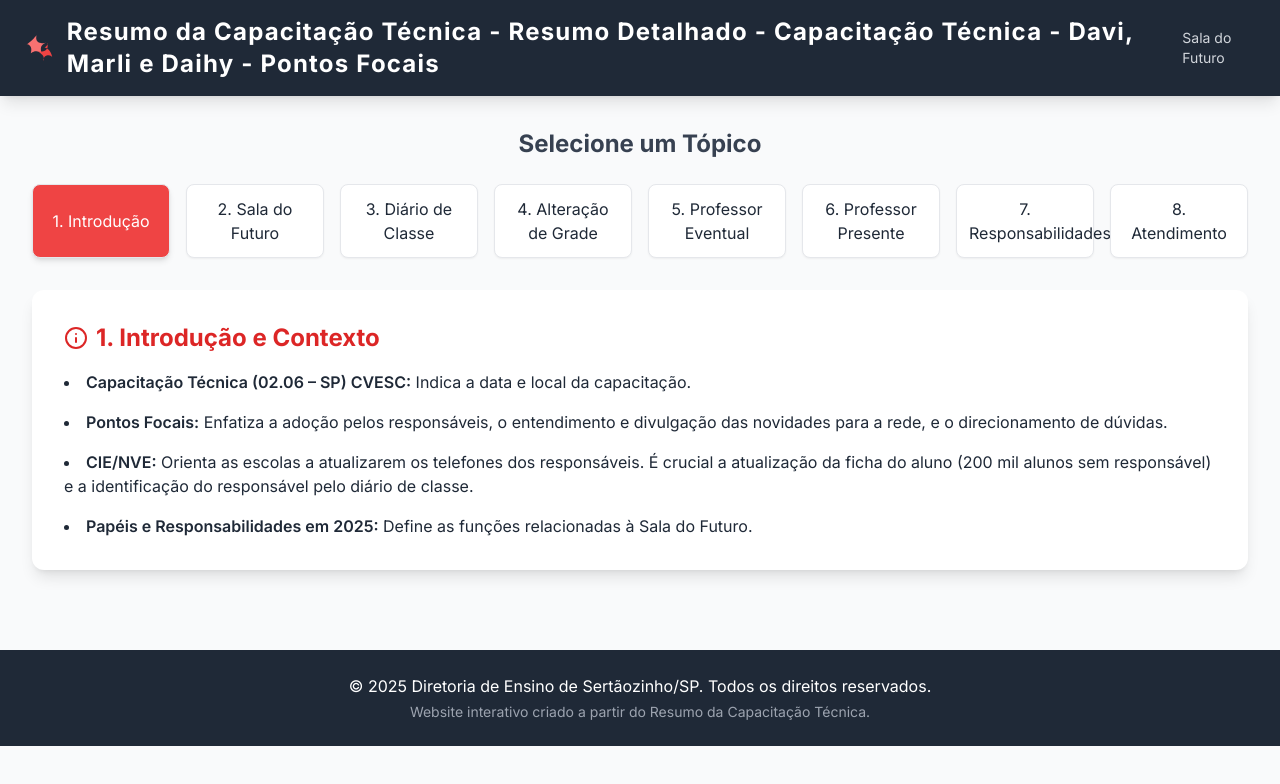
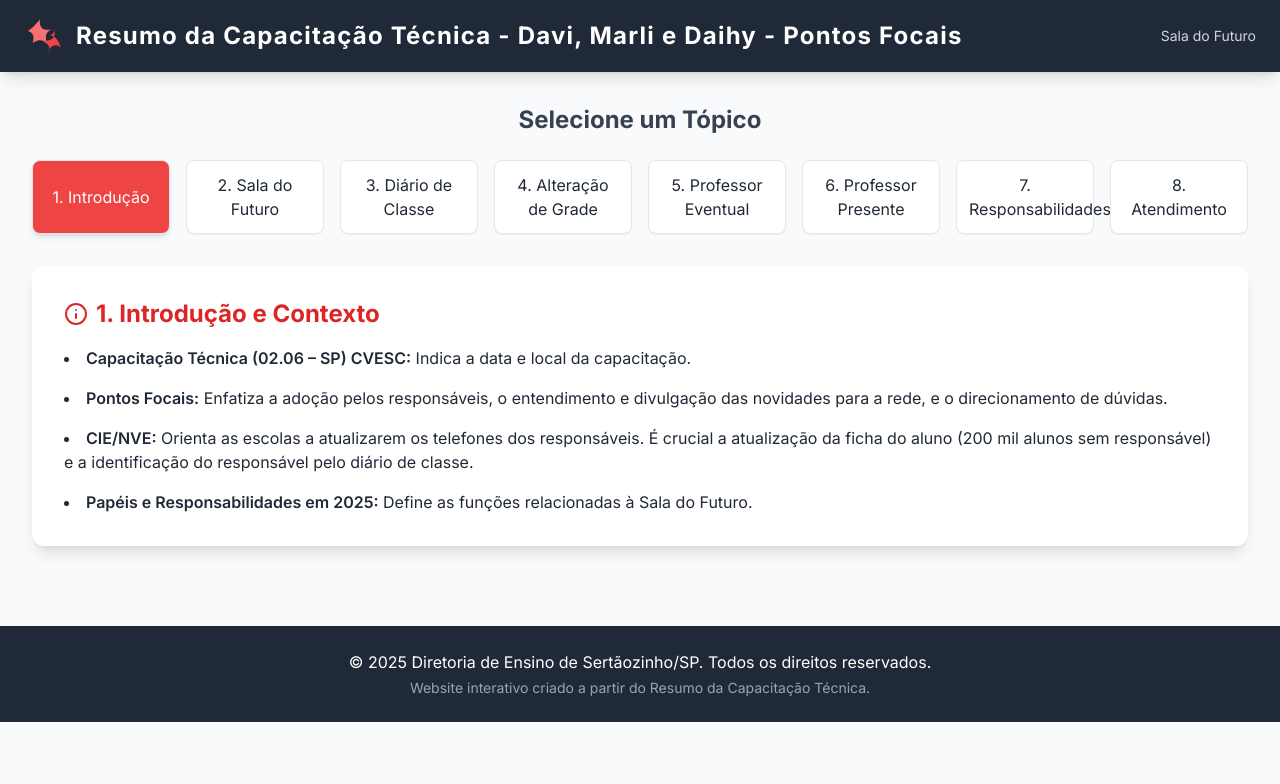
Before and after one commit to dansfisica85/daviEmarli, a plain HTML site: page index.html in a window 1280 px wide. Drawn offline with nearby package versions, Linux system fonts and the light colour scheme.

Commit message:
Update index.html

```diff
--- a/index.html
+++ b/index.html
@@ -61,7 +61,7 @@
                     <path d="M22.8667 4.66663C22.8667 4.66663 20.3724 12.0619 25.132 16.8213C29.8915 21.5808 39.548 18.2506 39.548 18.2506C39.548 18.2506 33.3952 20.3061 31.2586 25.7973C29.1221 31.2885 32.7493 39.6666 32.7493 39.6666C32.7493 39.6666 28.1826 34.6213 22.8667 34.0666C17.5507 33.512 12.1333 38.0426 12.1333 38.0426C12.1333 38.0426 15.352 28.5253 11.088 24.2613C6.82395 19.9973 4.66669 21.4666 4.66669 21.4666C4.66669 21.4666 11.248 16.936 14.9333 13.2506C18.6186 9.56528 22.8667 4.66663 22.8667 4.66663Z" fill="#f87171"/>
                     <path d="M41.5333 18.6667C41.5333 18.6667 45.924 26.5573 39.8869 31.5746C33.8498 36.592 25.048 33.7494 25.048 33.7494C25.048 33.7494 32.1893 37.1906 34.8213 42.6818C37.4533 48.173 34.5333 51.3334 34.5333 51.3334C34.5333 51.3334 34.8693 43.84 41.2133 41.6054C47.5573 39.3707 51.3333 44.3334 51.3333 44.3334C51.3333 44.3334 49.3867 34.9067 43.68 30.2027C37.9733 25.4987 35.816 28.4267 35.816 28.4267C35.816 28.4267 39.3387 25.68 41.7653 22.8214C44.192 19.9627 41.5333 18.6667 41.5333 18.6667Z" fill="#ef4444"/>
                 </svg>
-                <h1 class="text-xl md:text-2xl font-bold tracking-wider">Resumo da Capacitação Técnica - Resumo Detalhado - Capacitação Técnica - Davi, Marli e Daihy - Pontos Focais</h1>
+                <h1 class="text-xl md:text-2xl font-bold tracking-wider">Resumo da Capacitação Técnica - Davi, Marli e Daihy - Pontos Focais</h1>
             </div>
             <p class="hidden md:block text-sm text-gray-300">Sala do Futuro</p>
         </div>
```
